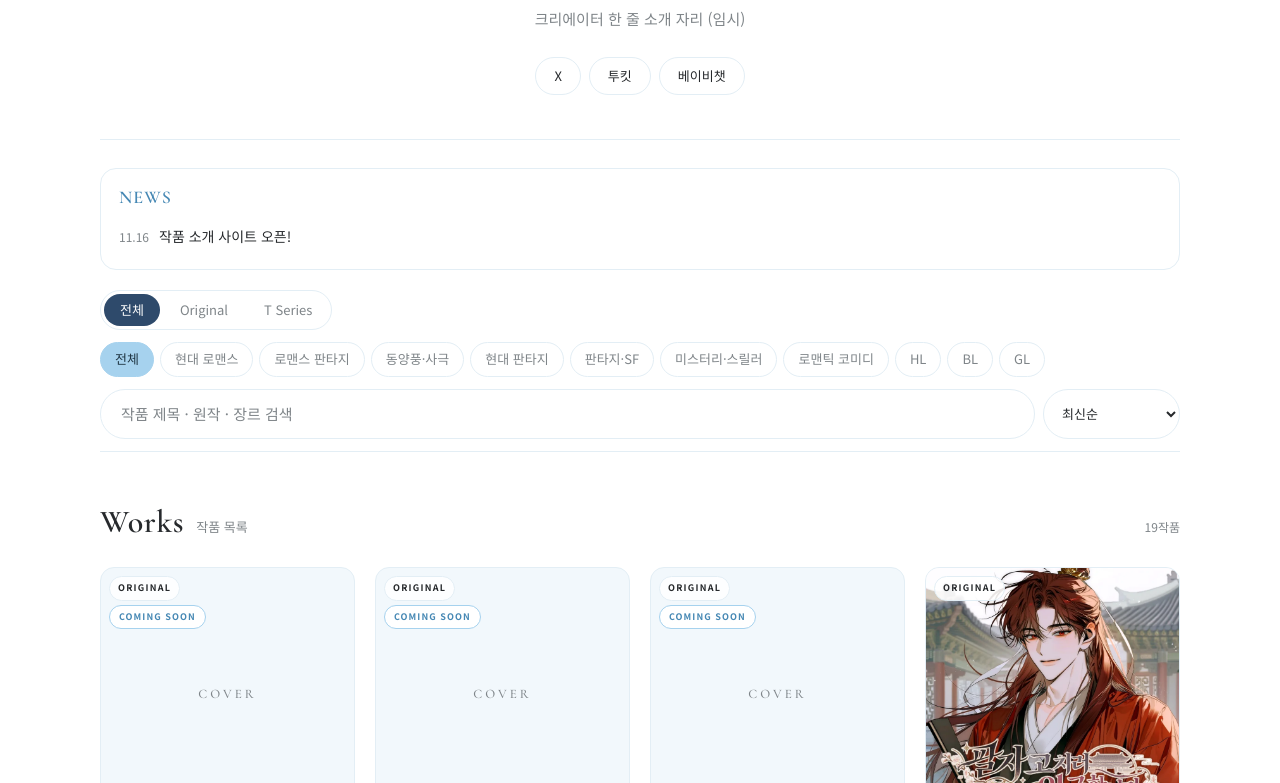
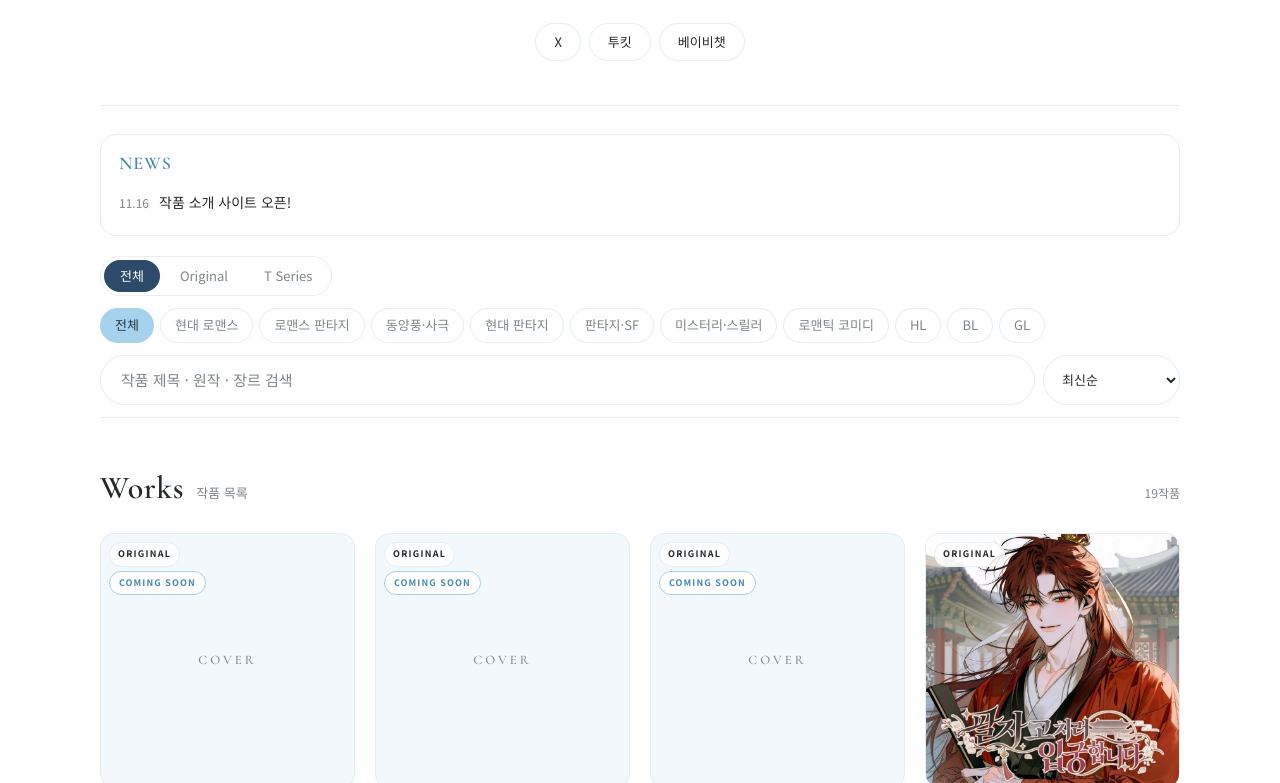
Before and after one commit to DDN923/ddini, a plain HTML site: page index.html in a window 1280 px wide. Shown: the part 285-1068 px from the top of the page. Drawn offline with nearby package versions, Linux system fonts and the light colour scheme.

Commit message:
상단 임시 소개 문구 삭제
Co-Authored-By: Claude Opus 5.5 <noreply@anthropic.com>
Claude-Session: https://claude.ai/code/session_019fxVd8nJoYRbxNGmkSM8k1

```diff
--- a/index.html
+++ b/index.html
@@ -177,7 +177,6 @@
   <header class="hero">
     <div class="eyebrow">AI Chat Archive</div>
     <h1>띠니</h1>
-    <p>크리에이터 한 줄 소개 자리 (임시)</p>
     <nav class="sns" id="sns"></nav>
   </header>
 
```
